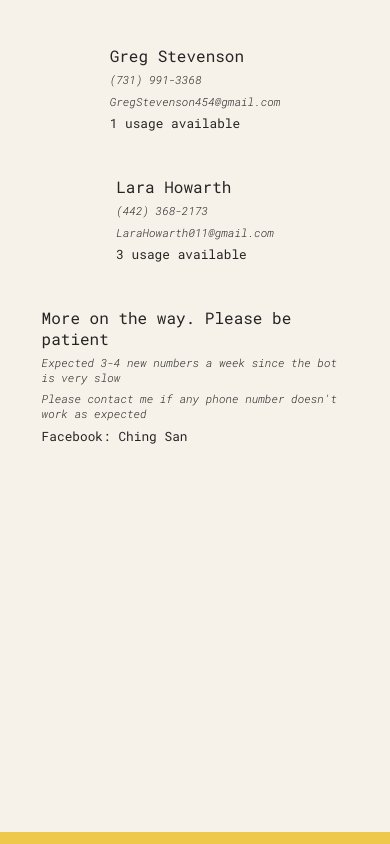
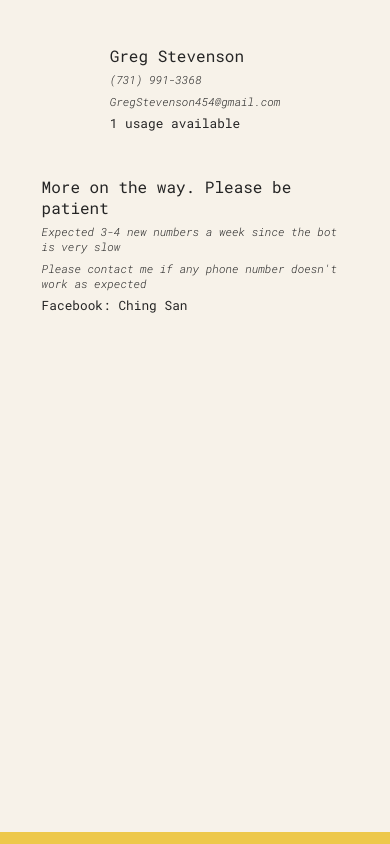
Before and after one commit to Chingsan53/chevron-gas, a React (Create React App) app: page / in a window 390 px wide. Built offline with nearby package versions, Linux system fonts and the light colour scheme.

Commit message:
remove one phone number

```diff
--- a/src/App.js
+++ b/src/App.js
@@ -14,12 +14,7 @@ const numberData = [
     gmail: "GregStevenson454@gmail.com",
     status: "1 usage available",
   },
-  {
-    name: "Lara Howarth",
-    phoneNumber: "(442) 368-2173",
-    gmail: "LaraHowarth011@gmail.com",
-    status: "3 usage available",
-  },
+
   // Will include it later. Expect to include them on 03/05/2024
   // {
   //   name: "James Lee",
```
